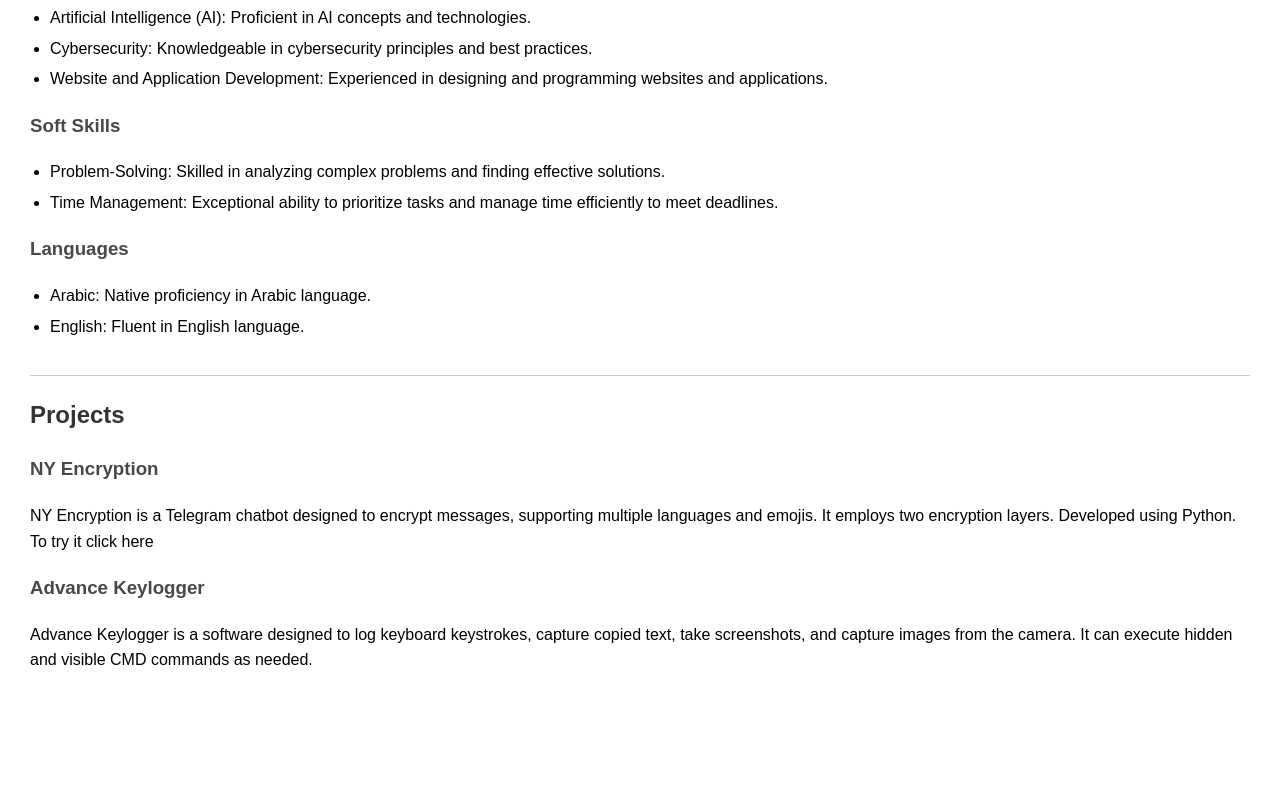
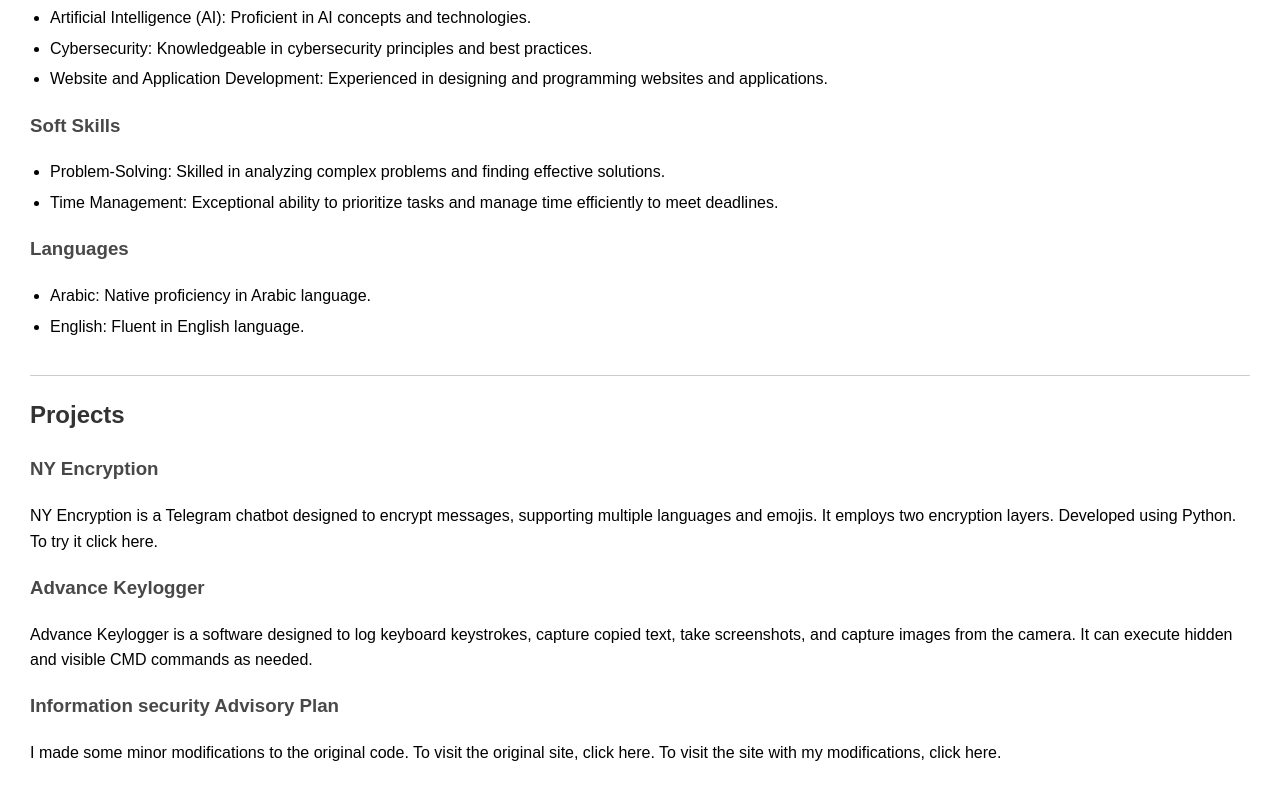
Before and after one commit to NXR8/CV-SUB-DOMAIN, a plain HTML site: page index.html in a window 1280 px wide. Shown: the part 853-1653 px from the top of the page. Before the commit the page ends 1576 px from the top, so only its background shows below. Drawn offline with Linux system fonts and the light colour scheme; no server answers.

Commit message:
Update index.html

```diff
--- a/index.html
+++ b/index.html
@@ -86,7 +86,7 @@
                     <h3>NY Encryption</h3>
                     <p>
                         NY Encryption is a Telegram chatbot designed to encrypt messages, supporting multiple languages and emojis. It employs two encryption layers. Developed using Python.
-                        <a href="https://t.me/NY_Encoding_bot" target="_blank" id="try-it-link">To try it click here</a>
+                        <a href="https://t.me/NY_Encoding_bot" target="_blank" id="try-it-link">To try it click here.</a>
                     </p>
                 </div>
                 <!-- <div>
@@ -99,6 +99,12 @@
                     <h3>Advance Keylogger</h3>
                     <p>Advance Keylogger is a software designed to log keyboard keystrokes, capture copied text, take screenshots, and capture images from the camera. It can execute hidden and visible CMD commands as needed.</p>
                 </div>
+                <div>
+                <h3>Information security Advisory Plan</h3>
+                    <p>
+                        I made some minor modifications to the original code. To visit the original site, <a href="https://bzu-hub.com/Advisory-Plans-main/CSEC/" target="_blank" id="try-it-link">click here</a>. To visit the site with my modifications, <a href="http://advisory-plan.nxr8.me/" target="_blank" id="try-it-link">click here.</a>
+                    </p>
+                </div>
             </section>
         </article>
     </main>
```
